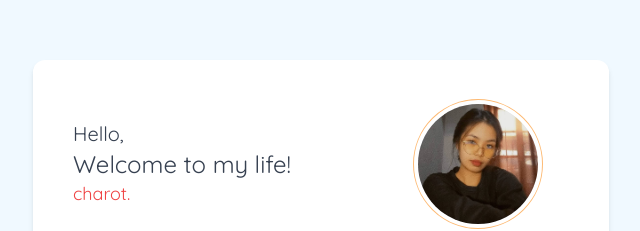
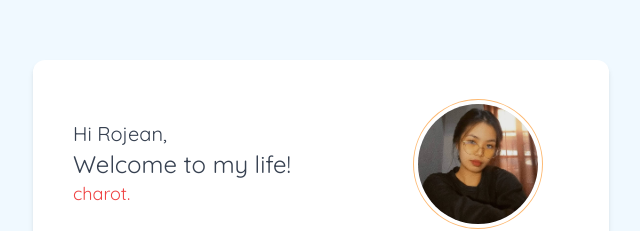
Before and after one commit to melvindionisio/try, a React (Create React App) app: page / in a window 1280 px wide. Shown: the part 174-405 px from the top of the page, without its empty margins (319-959 px from the left). Built offline with nearby package versions, Linux system fonts and the light colour scheme.

Commit message:
semifinish

```diff
--- a/src/pages/Main.jsx
+++ b/src/pages/Main.jsx
@@ -139,8 +139,9 @@ function Main({ memes, standby }) {
           <p className="text-sm font-semibold text-red-500">{prompt}</p>
           <img src={randomSad} className="h-36" alt="sad-melvin" />
           <div className="px-4 py-8 bg-gray-100 w-full shadow-inner">
-            <p className="text-center text-lg font-bold">
-              Hi Crush, pwede ba manligaw? 😅
+            <p className="text-center  font-bold">
+              Hi Roj, kung ang english ng baka ay cow, pwede ba 'kong manligaw?
+              😅
             </p>
           </div>
           <div className="flex justify-center space-x-5 w-full font-bold">
--- a/src/pages/Welcome.jsx
+++ b/src/pages/Welcome.jsx
@@ -48,7 +48,7 @@ function Welcome() {
               : "pb-5 border-b md:border-b-0   md:pr-3 transform translate-y-32 opacity-0 text-center text-lg mb-10 transition duration-500"
           }`}
         >
-          <span className="text-left text-xl  block">Hello,</span>
+          <span className="text-left text-xl  block">Hi Rojean,</span>
           <span className="text-2xl text-left block">Welcome to my life!</span>
           <span className="block text-left text-red-500">charot.</span>
         </p>
```
